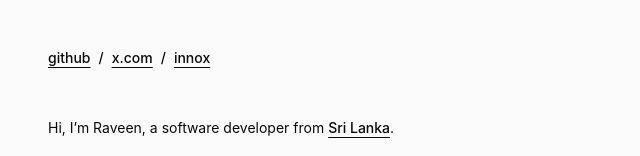
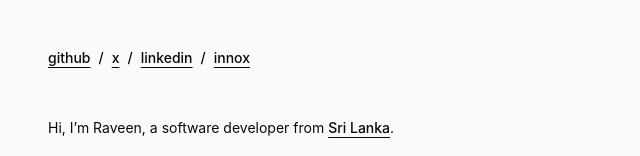
Before and after one commit to heyleydotdev/heyleydotdev.github.io, an Astro site: page / in a window 1280 px wide. Shown: the top 156 px of the page, without its empty margins (0-640 px from the left). Built offline with nearby package versions, Linux system fonts and the light colour scheme; Astro itself is replaced by a stand-in of ours.

Commit message:
feat(nav): add linkedin link and lowercase labels

```diff
--- a/src/pages/index.astro
+++ b/src/pages/index.astro
@@ -122,7 +122,9 @@ const timeline: TimelineItem[] = [
 			<div class="flex items-center gap-2 font-medium">
 				<a href="https://github.com/heyleydotdev" target="_blank" rel="noreferrer">github</a>
 				/
-				<a href="https://x.com/heyleydotdev" target="_blank" rel="noreferrer">x.com</a>
+				<a href="https://x.com/heyleydotdev" target="_blank" rel="noreferrer">x</a>
+				/
+				<a href="https://www.linkedin.com/in/heyleydotdev" target="_blank" rel="noreferrer">linkedin</a>
 				/
 				<a href="https://innox.pro" target="_blank" rel="noreferrer">innox</a>
 			</div>
```
